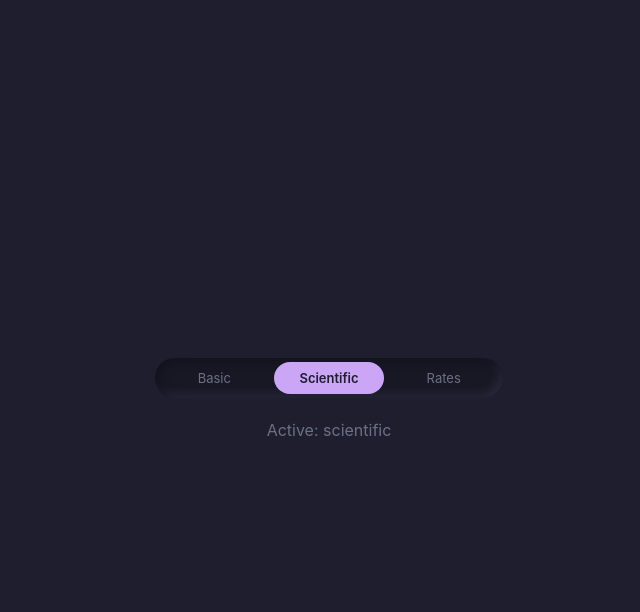
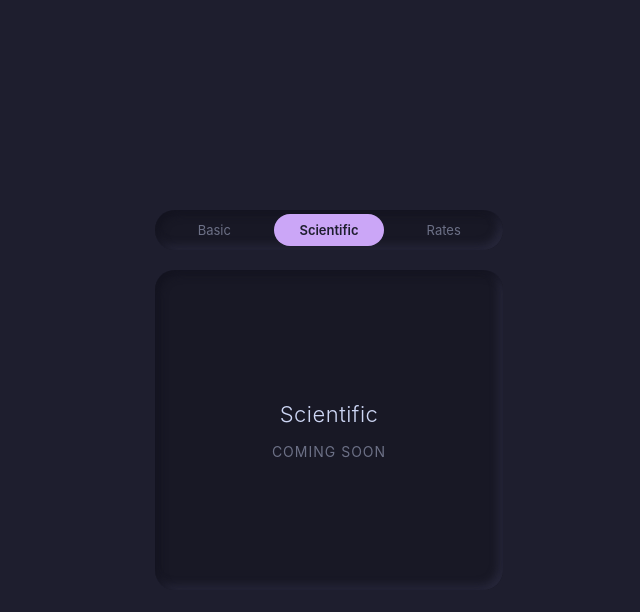
Before and after one commit to markusluisflores/calculator, a React (Vite) app: page / in a window 1280 px wide. Both pictures are taken after a click on the button "Scientific". Shown: the top 612 px of the page, without its empty margins (311-951 px from the left). Built offline with nearby package versions, Linux system fonts and the light colour scheme.

Commit message:
feat: add Scientific and Rates placeholder tabs

```diff
--- a/src/App.jsx
+++ b/src/App.jsx
@@ -1,5 +1,7 @@
 import { useState } from 'react'
 import TabBar from './components/TabBar'
+import ScientificCalculator from './components/ScientificCalculator'
+import RatesCalculator from './components/RatesCalculator'
 
 const TABS = [
   { id: 'basic', label: 'Basic' },
@@ -13,9 +15,9 @@ export default function App() {
   return (
     <div>
       <TabBar tabs={TABS} active={activeTab} onChange={setActiveTab} />
-      <div style={{ color: 'var(--text-secondary)', textAlign: 'center' }}>
-        Active: {activeTab}
-      </div>
+      {activeTab === 'basic' && <div style={{ color: 'var(--text-secondary)', textAlign: 'center', padding: '40px' }}>Basic calculator coming soon…</div>}
+      {activeTab === 'scientific' && <ScientificCalculator />}
+      {activeTab === 'rates' && <RatesCalculator />}
     </div>
   )
 }
--- /dev/null
+++ b/src/components/RatesCalculator.jsx
@@ -0,0 +1,8 @@
+export default function RatesCalculator() {
+  return (
+    <div className="placeholder">
+      <p className="placeholder__title">Exchange Rates</p>
+      <p className="placeholder__subtitle">Coming soon</p>
+    </div>
+  )
+}
--- /dev/null
+++ b/src/components/ScientificCalculator.jsx
@@ -0,0 +1,8 @@
+export default function ScientificCalculator() {
+  return (
+    <div className="placeholder">
+      <p className="placeholder__title">Scientific</p>
+      <p className="placeholder__subtitle">Coming soon</p>
+    </div>
+  )
+}
--- a/src/styles/index.css
+++ b/src/styles/index.css
@@ -68,3 +68,30 @@ body {
   color: var(--accent-fg);
   font-weight: 600;
 }
+
+/* Placeholder */
+.placeholder {
+  display: flex;
+  flex-direction: column;
+  align-items: center;
+  justify-content: center;
+  min-height: 320px;
+  gap: 10px;
+  background: #181825;
+  border-radius: var(--radius-card);
+  box-shadow: var(--shadow-inset);
+}
+
+.placeholder__title {
+  color: var(--text-primary);
+  font-size: 22px;
+  font-weight: 300;
+  letter-spacing: 0.5px;
+}
+
+.placeholder__subtitle {
+  color: var(--text-secondary);
+  font-size: 14px;
+  letter-spacing: 1px;
+  text-transform: uppercase;
+}
```
